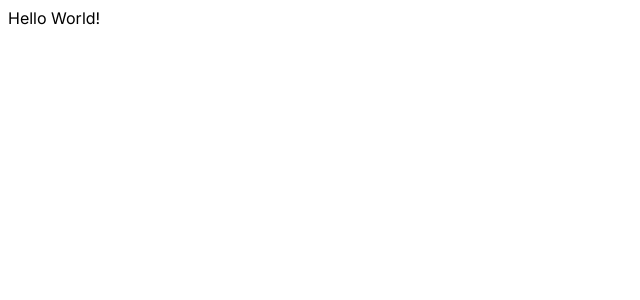
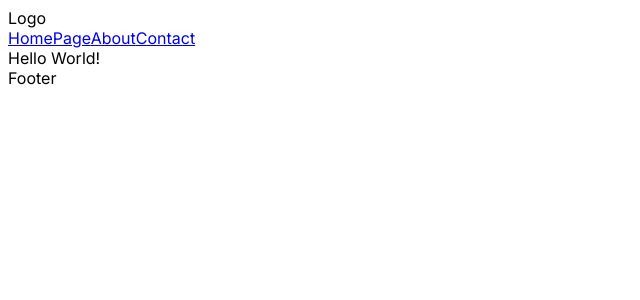
Before and after one commit to olumidedaramola21/little_next, a Next.js app: page / in a window 1280 px wide. Shown: the top 300 px of the page, without its empty margins (0-640 px from the left). Built offline with nearby package versions, Linux system fonts and the light colour scheme.

Commit message:
added components directory and added new lines in layout.js

```diff
--- a/src/app/layout.js
+++ b/src/app/layout.js
@@ -1,5 +1,7 @@
 import { Inter } from "next/font/google";
 import "./globals.css";
+import Navbar from "@/components/navbar/Navbar";
+import Footer from "@/components/footer/Footer";
 
 const inter = Inter({ subsets: ["latin"] });
 
@@ -13,9 +15,9 @@
     <html lang="en">
 
       <body className={inter.className}>
-
+      <Navbar />
         {children}
-
+       <Footer />
 
       </body>
 
--- /dev/null
+++ b/src/components/footer/Footer.jsx
@@ -0,0 +1,11 @@
+const Footer = () => {
+    return (
+        <div>Footer
+
+
+
+        </div>
+    )
+}
+
+export default Footer
--- /dev/null
+++ b/src/components/navbar/Navbar.jsx
@@ -0,0 +1,16 @@
+import Link from "next/link";
+
+const Navbar = () => {
+  return (
+    <div>
+      <div>Logo</div>
+      <div>
+        <Link href="/">HomePage</Link>
+        <Link href="/about">About</Link>
+        <Link href="/contact">Contact</Link>
+      </div>
+    </div>
+  );
+};
+
+export default Navbar;
```
